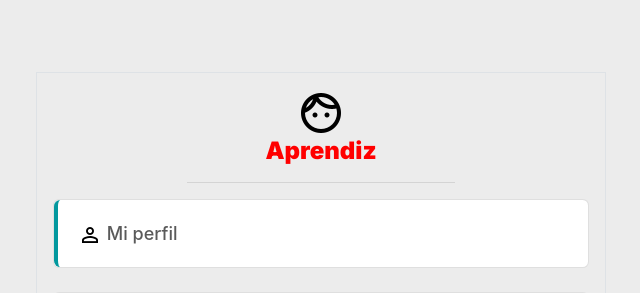
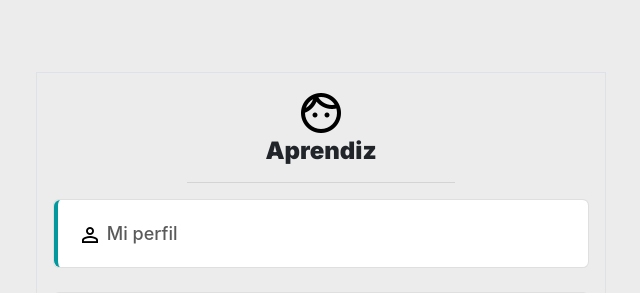
Before and after one commit to clavijomor/ORAS-Project, a Django app: page /Aprendiz_Vista in a window 1280 px wide. Shown: the part 176-469 px from the top of the page, without its empty margins (319-959 px from the left). Run offline with Django 3.2, Linux system fonts and the light colour scheme.

Commit message:
Cambios de algunos estilos

```diff
--- a/Sitio/sitio/sitio/static/css/aprendiz.css
+++ b/Sitio/sitio/sitio/static/css/aprendiz.css
@@ -66,8 +66,3 @@ border-radius: 0.4rem;
  border-left: 4px solid green;
  border-radius: 0.4rem;
 }
-@media (min-width: 520px){
-  .texto-instructivo {
-    color: red;
-  }
-}
--- a/Sitio/sitio/sitio/static/css/style.css
+++ b/Sitio/sitio/sitio/static/css/style.css
@@ -14,7 +14,6 @@ font-family: 'Inter', sans-serif;
 font-weight: 700;
 font-family: 'Inter', sans-serif;
 font-size: 60px;
-color: red;
 }
 
 .overlay{
--- a/Sitio/sitio/templates/index.html
+++ b/Sitio/sitio/templates/index.html
@@ -33,7 +33,7 @@
     <br>
     <main>
       <div class="container">
-        <h1 class="text-project">SIG-A ORAS</h1>
+        <h1 class="text-project text-center">SIG-A ORAS</h1>
         <p class="text-center">Sistema Integrado de Gestión de Asistencia</p>
         <br><br>
         <h2 class="text-center">¿Qué eres?</h2>
```
